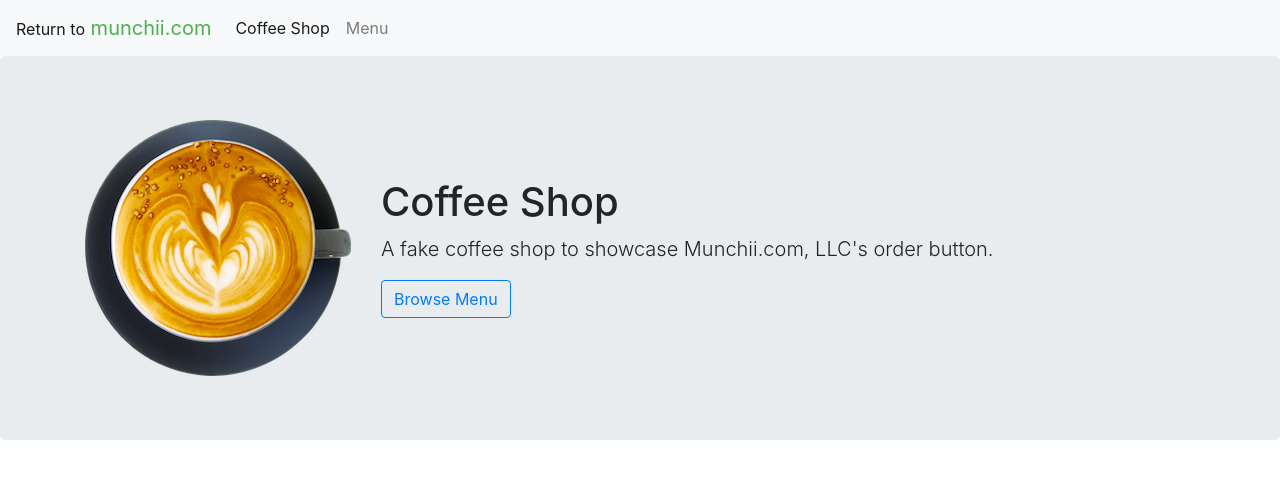
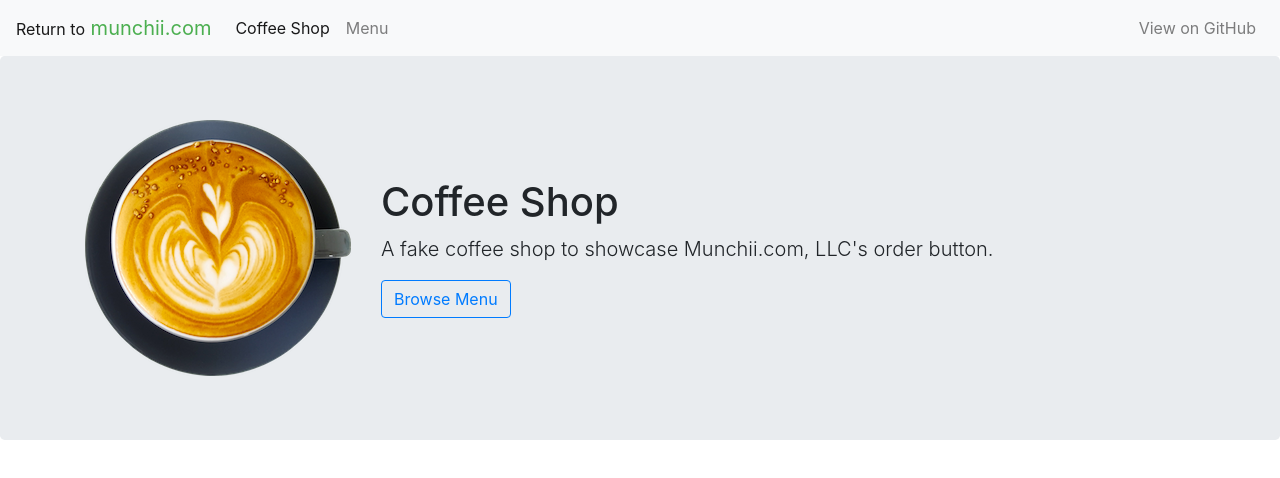
Before and after one commit to munchii/coffeeshop, a website: page public/index.html in a window 1280 px wide. Drawn offline with nearby package versions, Linux system fonts and the light colour scheme.

Commit message:
Add view on GitHub link.

```diff
--- a/public/index.html
+++ b/public/index.html
@@ -24,6 +24,11 @@
               <a class="nav-link" href="/menu/">Menu</a>
             </li>
         </ul>
+        <ul class="navbar-nav ml-auto">
+          <li class="nav-item">
+            <a class="nav-link" href="https://github.com/munchii/coffeeshop">View on GitHub</a>
+          </li>
+        </ul>
       </div>
     </nav>
 
```
Also changed, not shown: public/menu/index.html (+5 -0 lines).
